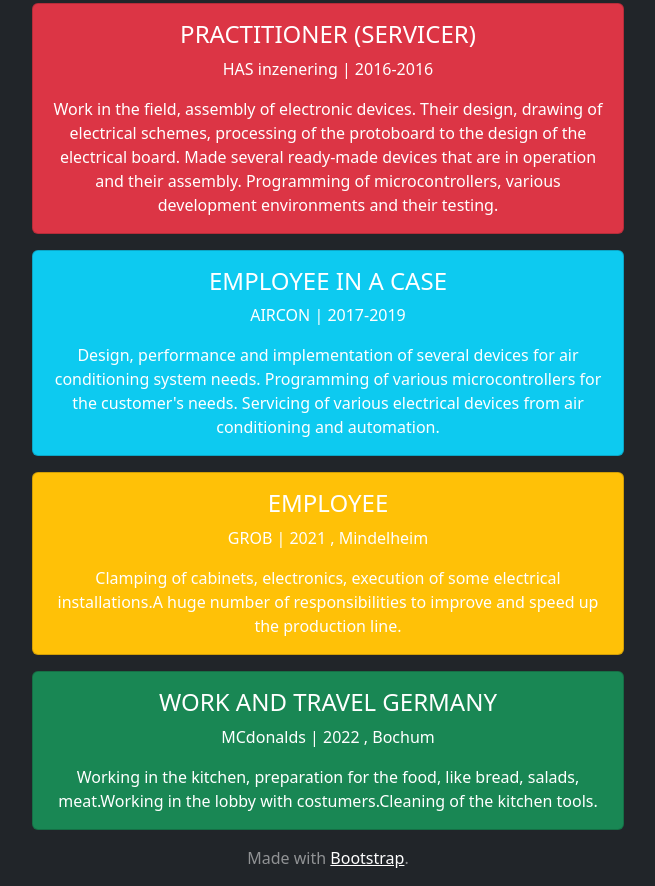
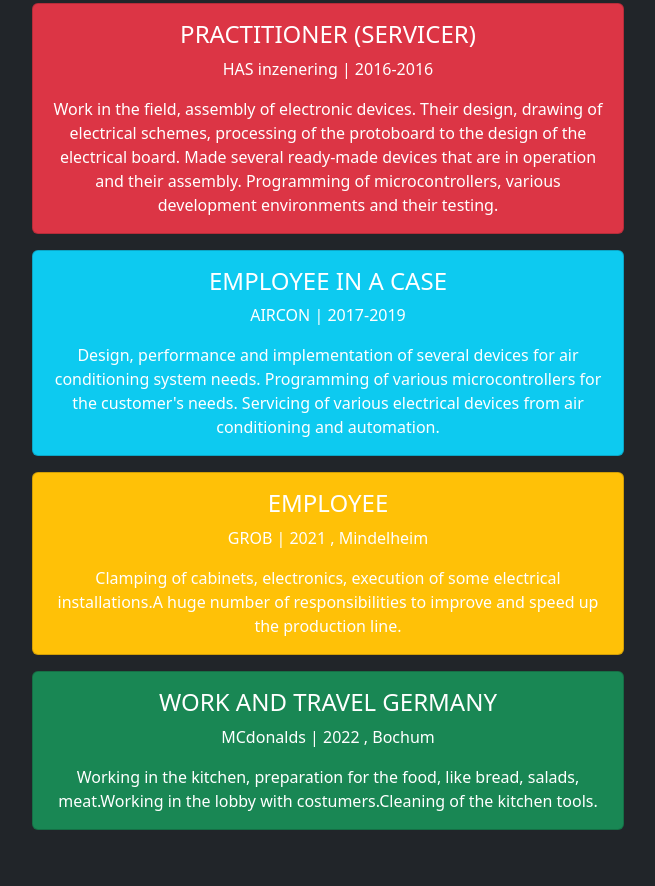
Before and after one commit to Skols93/Skols93.github.io, a plain HTML site: page Experience.html in a window 1280 px wide. Shown: the part 288-1174 px from the top of the page, without its empty margins (312-967 px from the left). After the commit the page ends 1134 px from the top, so only its background shows below. Drawn offline with nearby package versions, Linux system fonts and the light colour scheme.

Commit message:
Update Experience.html

```diff
--- a/Experience.html
+++ b/Experience.html
@@ -112,9 +112,7 @@
 
   </main>
 
-  <footer class="mt-auto text-white-50">
-    <p>Made with <a href="https://getbootstrap.com/" class="text-white">Bootstrap</a>.</p>
-  </footer>
+
 </div>
 
 
```
